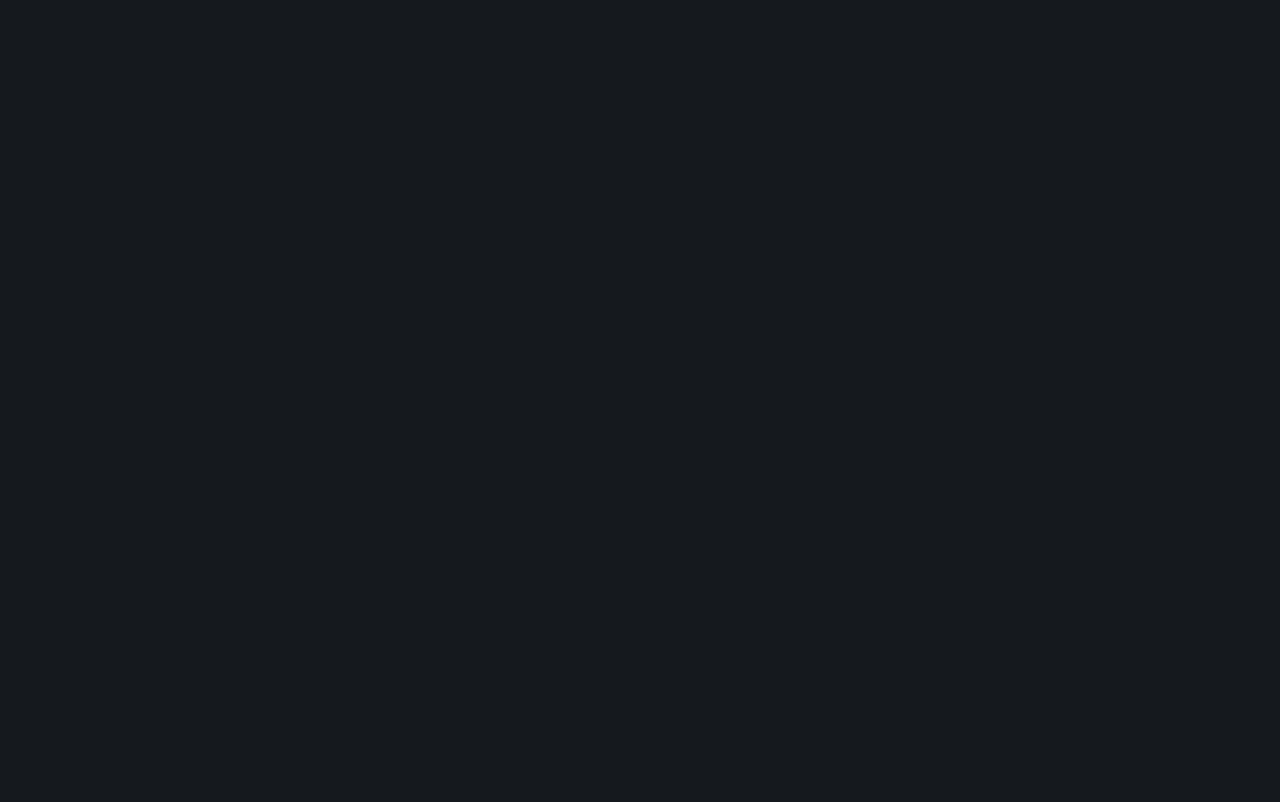
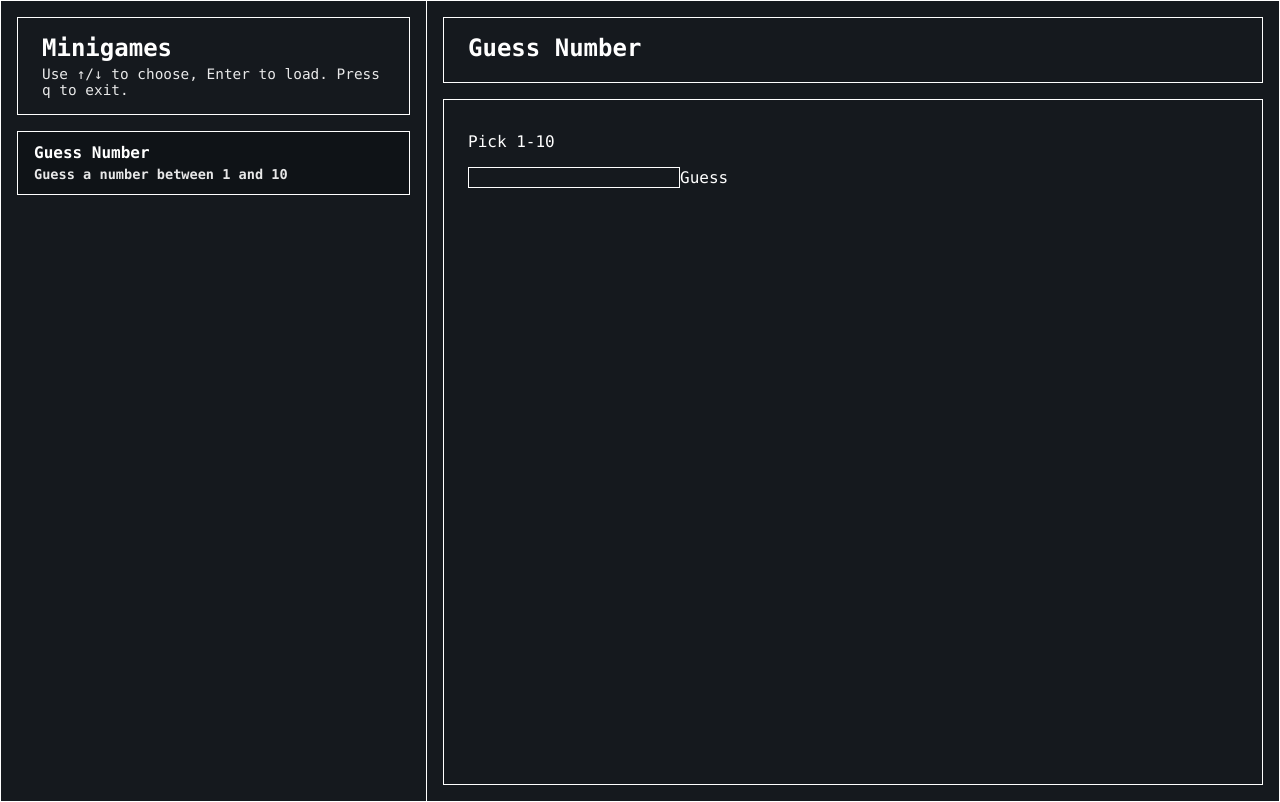
Before and after one commit to choneface/sunracer, a React (Vite) app: page /minigames in a window 1280 px wide. Before the commit this address had no page. Built offline with nearby package versions, Linux system fonts and the light colour scheme.

Commit message:
new minigames route to play minigames

```diff
--- a/src/App.tsx
+++ b/src/App.tsx
@@ -1,12 +1,36 @@
 import { Routes, Route, useNavigate } from "react-router-dom";
 import StartMenu from "./components/StartMenu";
 import PlaceholderScene from "./scenes/PlaceHolderScene";
+import MinigamesMenu from "./components/MinigamesMenu";
+import { GuessNumber } from "./components/minigames/GuessNumber";
+import type { MinigameSpec } from "./components/MinigamesMenu";
+
+const minigames: MinigameSpec[] = [
+  {
+    id: "guess-number",
+    title: "Guess Number",
+    description: "Guess a number between 1 and 10",
+    Component: GuessNumber,
+  },
+];
 
 export default function App() {
+  const navigate = useNavigate();
+
   return (
     <Routes>
       <Route path="/" element={<StartMenuWrapper />} />
       <Route path="/game" element={<PlaceholderScene onDone={() => {}} />} />
+      <Route
+        path="/minigames"
+        element={
+          <MinigamesMenu
+            minigames={minigames}
+            initialId="guess-number"
+            onClose={() => navigate("/")}
+          />
+        }
+      />
       {/* add more routes later if you like */}
     </Routes>
   );
@@ -20,6 +44,7 @@ function StartMenuWrapper() {
     <StartMenu
       onNewGame={() => navigate("/game")}
       onContinue={() => alert("Continue not implemented")}
+      onMinigames={() => navigate("/minigames")}
       onSettings={() => alert("Settings not implemented")}
     />
   );
--- /dev/null
+++ b/src/components/Minigames.css
@@ -0,0 +1,122 @@
+/* ─────────────────────────────────────────────────────────────
+   Layout (two columns) — mirrors Scene.css look
+───────────────────────────────────────────────────────────── */
+.minigames-grid {
+  display: grid;
+  grid-template-columns: 1fr 2fr; /* list | play area */
+  height: 100vh;
+  color: #ffffff;
+  font-family: "Fira Code", Menlo, Consolas, "Courier New", monospace;
+  border: 1px solid #ffffff; /* frame like Scene.css */
+}
+
+.minigames-col {
+  display: flex;
+  flex-direction: column;
+  height: 100%;
+  border-right: 1px solid #ffffff; /* separators like .scene-column */
+  overflow: hidden; /* contain panels; inner panels scroll */
+}
+
+.minigames-col:last-child {
+  border-right: none;
+}
+
+/* Panels reuse the Scene.css dark box vibe */
+.panel {
+  border: 1px solid #ffffff;
+  background: #15191e;
+  padding: 1rem 1.5rem;
+  margin: 1rem;
+}
+
+.header-panel {
+  margin-bottom: 0.5rem;
+}
+
+.panel-title {
+  margin: 0 0 0.25rem 0;
+  font-weight: 700;
+}
+
+.panel-subtitle {
+  margin: 0;
+  font-size: 0.9rem;
+  opacity: 0.9;
+}
+
+/* List column */
+.list-col {
+  overflow: auto;
+}
+
+.games-list {
+  list-style: none;
+  padding: 0;
+  margin: 0.5rem 1rem 1rem 1rem;
+  display: flex;
+  flex-direction: column;
+  gap: 0.25rem;
+}
+
+.game-item {
+  margin: 0;
+}
+
+.game-button {
+  width: 100%;
+  display: flex;
+  flex-direction: column;
+  align-items: flex-start;
+
+  background: none;
+  border: 1px solid #ffffff;
+  padding: 0.75rem 1rem;
+  cursor: pointer;
+  text-align: left;
+  transition:
+    font-weight 120ms ease-in,
+    background 120ms ease-in;
+}
+
+.game-item.active .game-button,
+.game-button:hover,
+.game-button:focus {
+  font-weight: 700;
+  outline: none;
+  background: #0f1317;
+}
+
+.game-title {
+  font-size: 1rem;
+  line-height: 1.1;
+}
+
+.game-desc {
+  font-size: 0.85rem;
+  opacity: 0.9;
+  margin-top: 0.25rem;
+}
+
+/* Play column */
+.play-col {
+  overflow: hidden;
+}
+
+.play-header {
+  margin: 1rem 1rem 0.5rem 1rem;
+}
+
+.play-surface {
+  margin: 0.5rem 1rem 1rem 1rem;
+  border: 1px solid #ffffff;
+  background: #15191e;
+  height: 100%;
+  overflow: auto; /* minigame content can scroll if needed */
+  padding: 1rem 1.5rem;
+}
+
+.empty-state {
+  opacity: 0.9;
+  font-style: italic;
+}
--- /dev/null
+++ b/src/components/MinigamesMenu.tsx
@@ -0,0 +1,147 @@
+import React, {
+  useMemo,
+  useState,
+  useCallback,
+  useEffect,
+  useRef,
+} from "react";
+import "./Minigames.css";
+
+/** Shape each minigame should implement */
+export interface MinigameSpec {
+  id: string;
+  title: string;
+  description?: string;
+  Component: React.ComponentType; // simple: no props for now
+}
+
+interface MinigamesMenuProps {
+  minigames: MinigameSpec[];
+  initialId?: string;
+  onClose?: () => void; // optional, if you want to exit back to main flow
+}
+
+export default function MinigamesMenu({
+  minigames,
+  initialId,
+  onClose,
+}: MinigamesMenuProps) {
+  const hasGames = minigames.length > 0;
+  const [selectedId, setSelectedId] = useState<string>(
+    initialId && minigames.some((g) => g.id === initialId)
+      ? initialId
+      : hasGames
+        ? minigames[0].id
+        : "",
+  );
+
+  const selectedIndex = useMemo(
+    () => minigames.findIndex((g) => g.id === selectedId),
+    [minigames, selectedId],
+  );
+
+  const Selected = useMemo(
+    () => (selectedIndex >= 0 ? minigames[selectedIndex].Component : null),
+    [minigames, selectedIndex],
+  );
+
+  const listRef = useRef<HTMLUListElement>(null);
+
+  // Keyboard navigation on the left pane
+  const onKeyDown = useCallback(
+    (e: React.KeyboardEvent) => {
+      if (!hasGames) return;
+      if (e.key === "ArrowDown") {
+        e.preventDefault();
+        const next = Math.min(minigames.length - 1, selectedIndex + 1);
+        setSelectedId(minigames[next].id);
+      } else if (e.key === "ArrowUp") {
+        e.preventDefault();
+        const prev = Math.max(0, selectedIndex - 1);
+        setSelectedId(minigames[prev].id);
+      } else if (e.key === "Enter") {
+        // No-op here (selection is immediate), but you could trigger a “start”
+      } else if (e.key.toLowerCase() === "q" && onClose) {
+        onClose();
+      }
+    },
+    [hasGames, minigames, selectedIndex, onClose],
+  );
+
+  // Keep the selected item visible while navigating
+  useEffect(() => {
+    const el = listRef.current?.querySelector<HTMLLIElement>(
+      `[data-id="${selectedId}"]`,
+    );
+    el?.scrollIntoView({ block: "nearest" });
+  }, [selectedId]);
+
+  return (
+    <div className="minigames-grid">
+      {/* Left list */}
+      <aside
+        className="minigames-col list-col scene-column"
+        tabIndex={0}
+        onKeyDown={onKeyDown}
+        aria-label="Minigames list"
+      >
+        <div className="panel header-panel">
+          <h2 className="panel-title">Minigames</h2>
+          <p className="panel-subtitle">
+            {hasGames
+              ? "Use ↑/↓ to choose, Enter to load. Press q to exit."
+              : "No games available."}
+          </p>
+        </div>
+
+        <ul
+          className="games-list"
+          ref={listRef}
+          role="listbox"
+          aria-activedescendant={selectedId}
+        >
+          {minigames.map((g) => {
+            const isActive = g.id === selectedId;
+            return (
+              <li
+                key={g.id}
+                data-id={g.id}
+                id={g.id}
+                role="option"
+                aria-selected={isActive}
+                className={`game-item ${isActive ? "active" : ""}`}
+                onClick={() => setSelectedId(g.id)}
+              >
+                <button className="choice game-button" type="button">
+                  <span className="game-title">{g.title}</span>
+                  {g.description && (
+                    <span className="game-desc">{g.description}</span>
+                  )}
+                </button>
+              </li>
+            );
+          })}
+        </ul>
+      </aside>
+
+      {/* Right render area */}
+      <main className="minigames-col play-col scene-column">
+        <div className="panel play-header">
+          <h2 className="panel-title">
+            {selectedIndex >= 0
+              ? minigames[selectedIndex].title
+              : "No selection"}
+          </h2>
+        </div>
+
+        <div className="play-surface">
+          {Selected ? (
+            <Selected />
+          ) : (
+            <div className="empty-state">Select a minigame from the left.</div>
+          )}
+        </div>
+      </main>
+    </div>
+  );
+}
--- a/src/components/StartMenu.tsx
+++ b/src/components/StartMenu.tsx
@@ -3,11 +3,11 @@ import "./StartMenu.css";
 export interface StartMenuProps {
   onNewGame: () => void;
   onContinue: () => void;
+  onMinigames: () => void;
   onSettings: () => void;
 }
 
 /* ASCII “block” title generated with cfonts (font: block) */
-/* eslint-disable no-irregular-whitespace */
 const TITLE = String.raw`
 ███████╗██╗   ██╗███╗   ██╗██████╗  █████╗  ██████╗███████╗██████╗
 ██╔════╝██║   ██║████╗  ██║██╔══██╗██╔══██╗██╔════╝██╔════╝██╔══██╗
@@ -20,6 +20,7 @@ const TITLE = String.raw`
 export default function StartMenu({
   onNewGame,
   onContinue,
+  onMinigames,
   onSettings,
 }: StartMenuProps) {
   return (
@@ -28,13 +29,16 @@ export default function StartMenu({
 
       <nav className="menu">
         <button className="menu-item" onClick={onNewGame}>
-          New Game
+          New Game
         </button>
         <button className="menu-item" onClick={onContinue}>
-          Continue Game
+          Continue Game
+        </button>
+        <button className="menu-item" onClick={onMinigames}>
+          Minigames
         </button>
         <button className="menu-item" onClick={onSettings}>
-          Settings & Credits
+          Settings & Credits
         </button>
       </nav>
     </div>
--- /dev/null
+++ b/src/components/minigames/GuessNumber.tsx
@@ -0,0 +1,35 @@
+import { useState } from "react";
+
+export function GuessNumber() {
+  const [secret] = useState(() => Math.floor(Math.random() * 10) + 1);
+  const [guess, setGuess] = useState("");
+  const [msg, setMsg] = useState("Pick 1-10");
+  return (
+    <div>
+      <p>{msg}</p>
+      <input
+        value={guess}
+        onChange={(e) => setGuess(e.target.value)}
+        className="choice"
+        style={{
+          background: "transparent",
+          border: "1px solid #fff",
+          color: "#fff",
+          fontFamily: "inherit",
+        }}
+      />
+      <button
+        className="choice"
+        onClick={() => {
+          const n = Number(guess);
+          if (Number.isNaN(n)) return setMsg("Enter a number 1-10");
+          setMsg(
+            n === secret ? "Correct!" : n < secret ? "Too low" : "Too high",
+          );
+        }}
+      >
+        Guess
+      </button>
+    </div>
+  );
+}
```
